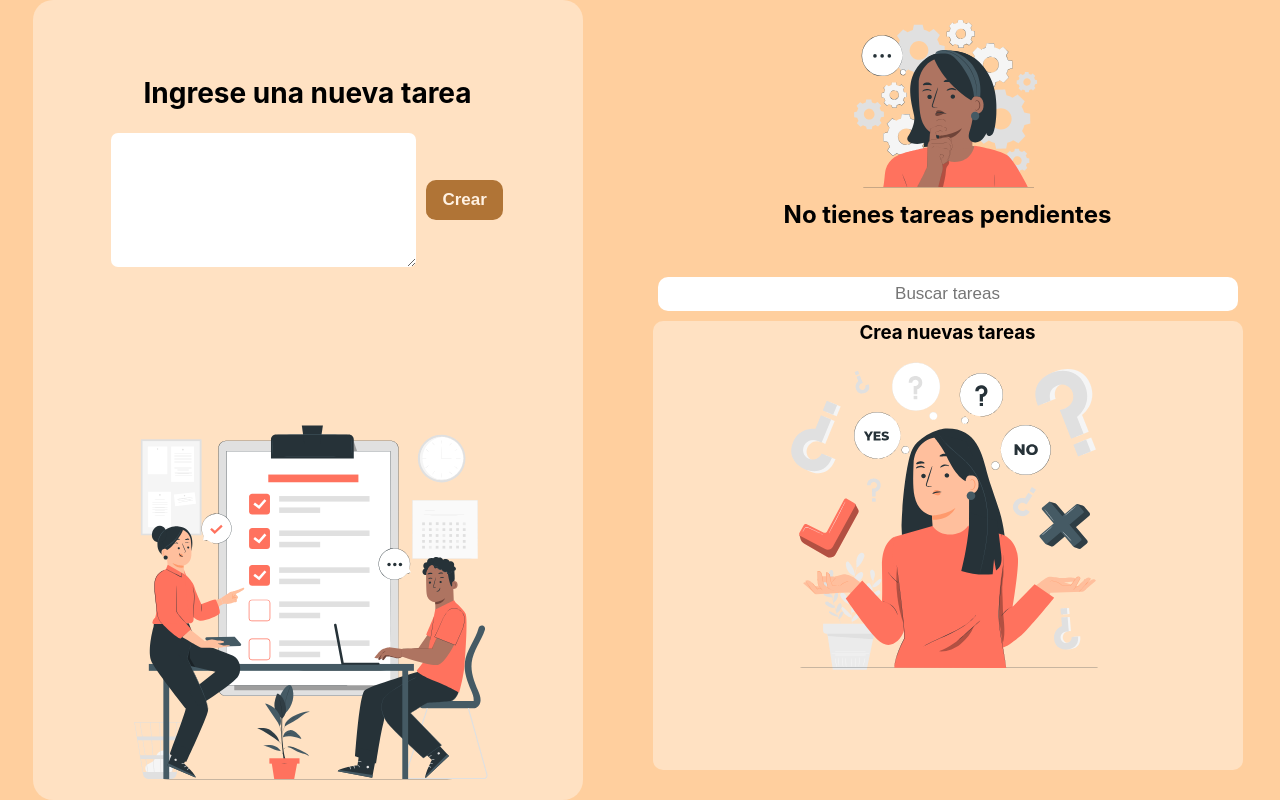
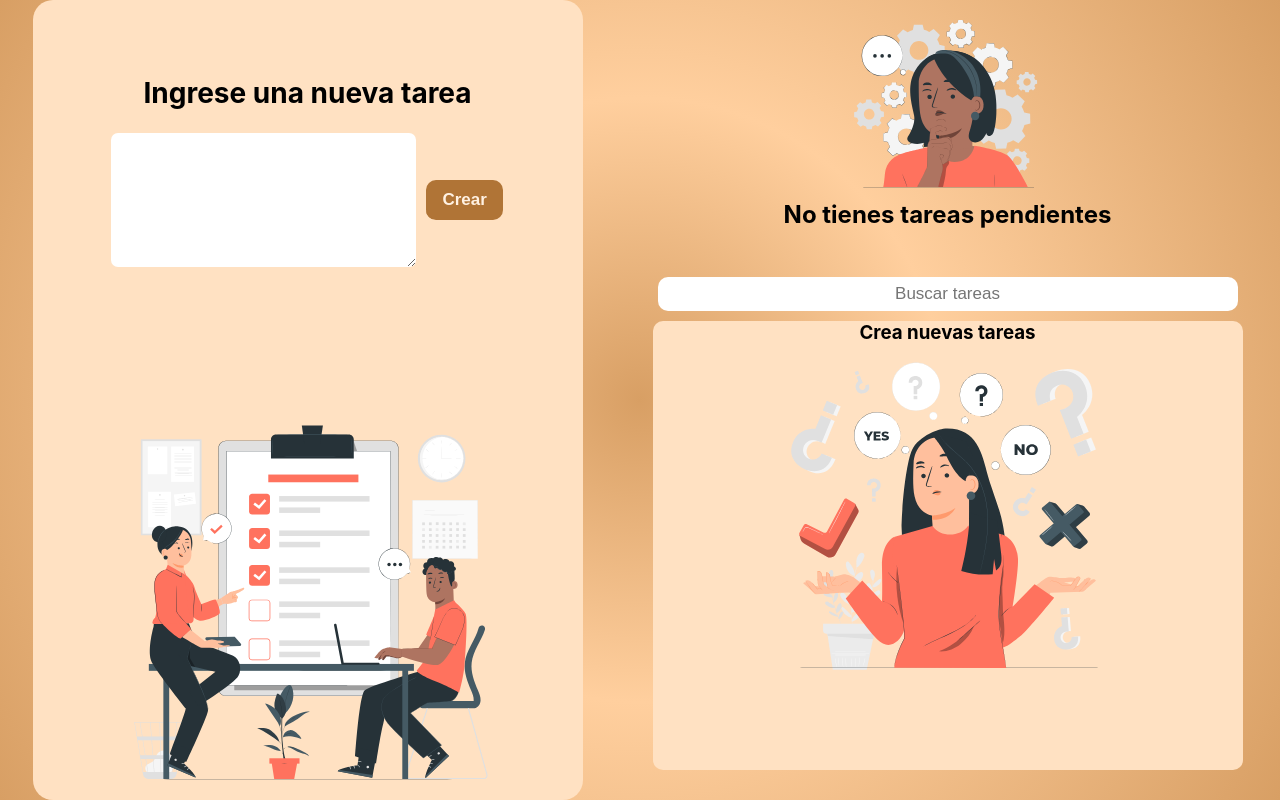
Before and after one commit to LuisEdgardoCoronel/react-TODOs-list, a React (Create React App) app: page / in a window 1280 px wide. Built offline with nearby package versions, Linux system fonts and the light colour scheme.

Commit message:
agregue un gradiente

```diff
--- a/src/components/TodoContainer/styles.css
+++ b/src/components/TodoContainer/styles.css
@@ -2,5 +2,7 @@
     display: flex;
     justify-content: space-around;
     height: 100vh;
-    background-color: rgb(255, 207, 158);
+    /* background-color: rgb(255, 207, 158); */
+    background: rgb(216,159,100);
+    background: radial-gradient(circle, rgba(216,159,100,1) 0%, rgba(255,207,158,1) 40%, rgba(216,159,100,1) 100%);
 }
```
